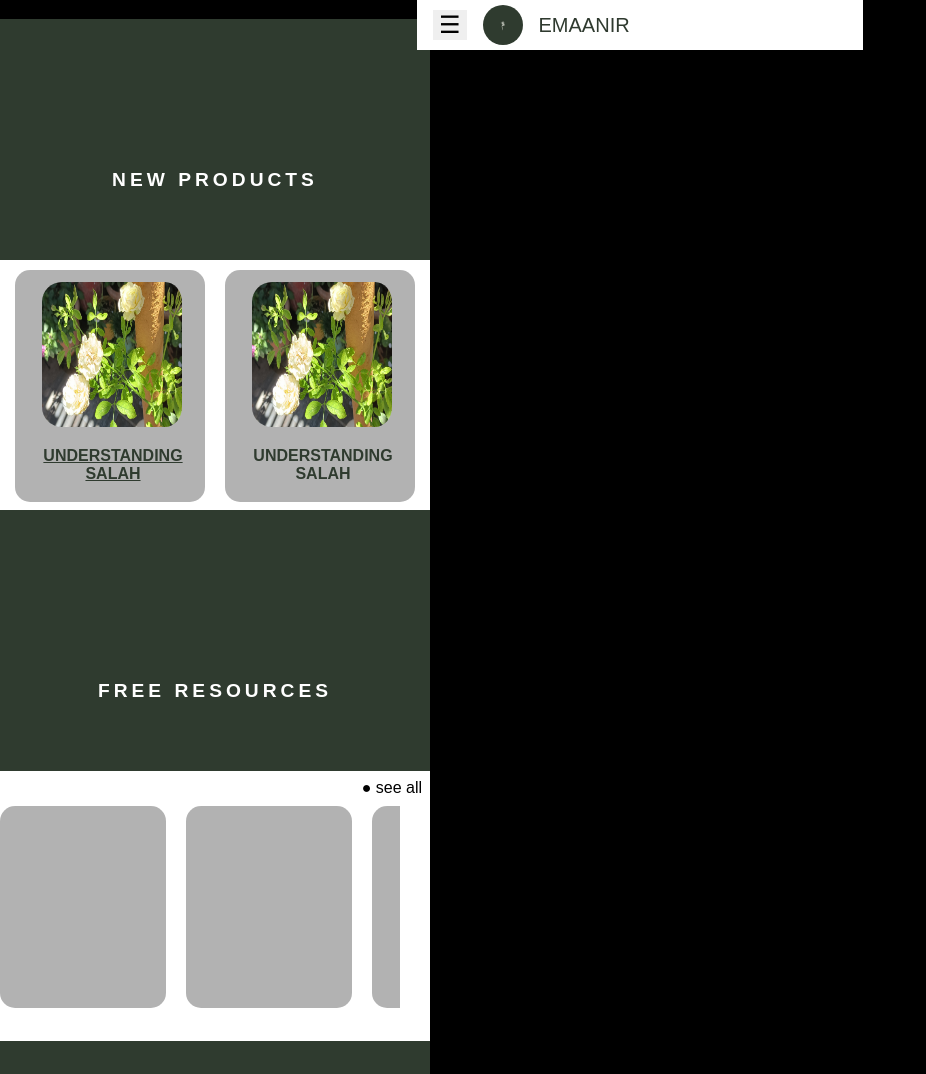
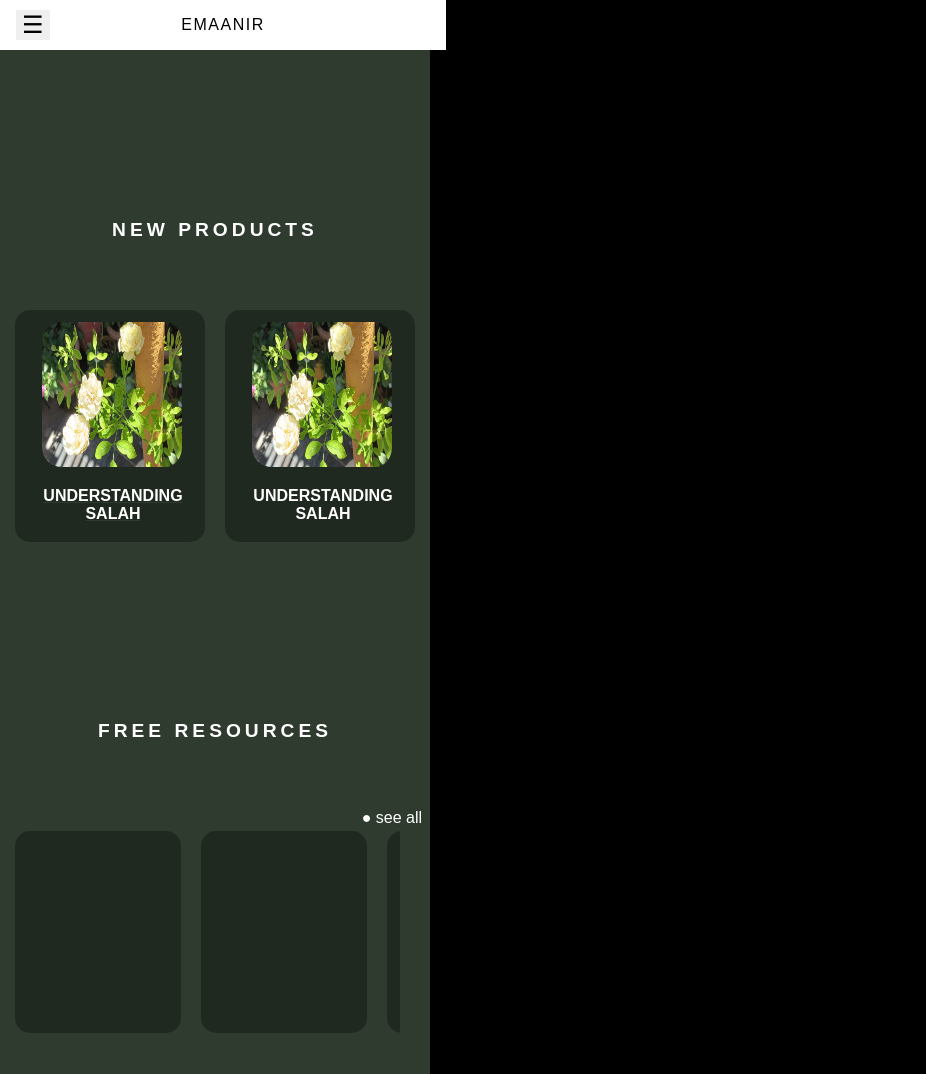
Before and after one commit to 4mh24cd024-pixel/payment-gateway-system, a plain HTML site: page index.html in a window 1280 px wide. Shown: the top 1074 px of the page, without its empty margins (0-926 px from the left). Drawn offline with Linux system fonts and the light colour scheme.

Commit message:
styled css

```diff
--- a/CSS/general.css
+++ b/CSS/general.css
@@ -5,14 +5,14 @@
 body{
     width: 100%;
     max-width:430px;
-    min-height: auto;
+    min-height: auto;  /*auto mate the height according to phone*/
     margin: 0;
     background-color: #2f3b2f;
     font-family: Arial, Helvetica, sans-serif;
 }
 
 .sub-h{
-    padding-bottom: 50px;
+    padding-bottom: 40px;
     color: white;
     font-size: larger;
     padding-top: 150px;
--- a/CSS/header.css
+++ b/CSS/header.css
@@ -9,10 +9,19 @@
     gap: 16px;
     padding-left: 16px;
     position: fixed;
+    position: relative;
     top: 0;
     left: 0;
     right: 0;
     z-index: 2000;
+}
+
+.brand{
+    position: absolute;
+    left: 50%;
+    transform: translateX(-50%);
+    margin: 0;
+    letter-spacing: 1.5px;
 }
 
 .menu {
--- a/CSS/products.css
+++ b/CSS/products.css
@@ -7,8 +7,6 @@
     gap : 20px;
     padding: 10px 15px;
     box-sizing: border-box;
-    background-color: white;
-
 }
 
 .items{
@@ -22,41 +20,39 @@
 }
 
 .rbox{
-    background-color: white;
+
     height: 270px;/*use outline to debug height was 20px so the letter was appearing over the cards*/
     width: 100%;
 }
 
 .swipe{
     color: black;
-    background-color: white;
-    padding: 0;
-    height: 20px;
+    padding-bottom: 20px;
+    height: 10px;
     width: 100%;
     display: flex;
     justify-content: flex-end;
 }
 
 .fres{
-    height: 250px;
+    height: 220px;
     width: 100%;
     max-width: 400px;
     display: flex;
     flex-direction: row;
     gap : 20px;
-    padding: 15px;
+    padding: 0 15px;
     box-sizing: border-box;
-    background-color: white;
     overflow-x: auto;
     scroll-snap-type: x mandatory;
+
 }
 
 .card{
-    height: 190px;
+    height:190px;
     flex: 0 0 160px;
-    scroll-snap-align: start;
-    min-width: 0;
+    scroll-snap-align: center;
     border-radius: 15px;
     background-color: rgba(0,0,0,0.3);
-    display: block;
+
 }
--- a/index.html
+++ b/index.html
@@ -13,8 +13,9 @@
     <div>
             <div class="header">
                 <button class="menu-btn">&#9776</button>
-                <img src="images/WhatsApp Image 2026-08-06 at 12.13.11 PM.jpeg" id="logo">
-                <p style="color: #2f3a2f; font-size: 20px;">EMAANIR</p>
+
+                    <p class="brand">EMAANIR</p>
+
             </div>
 
                <div class="menu">
@@ -27,11 +28,11 @@
         <div class="products">
             <a class="items" href="HTML/salah.html">
                 <img src="images/IMG_20250315_113833.jpg" style="height: 145px; width: 140px;border-radius: 20px; padding-right: 3px;">
-                <p style="color: #2f3b2f; padding-top: 0px; font-weight: bolder;">UNDERSTANDING SALAH</p>
+                <p style="color: white; padding-top: 0px; font-weight: bolder; text-decoration: none;">UNDERSTANDING SALAH</p>
             </a>
             <a class="items">
                 <img src="images/IMG_20250315_113833.jpg" style="height: 145px; width: 140px;border-radius: 20px; padding-right: 3px;">
-                <p style="color: #2f3b2f;  font-weight: bold;">UNDERSTANDING SALAH</p>
+                <p style="color: white; text-decoration: none;  font-weight: bold;">UNDERSTANDING SALAH</p>
             </a>
         </div>
         <div>
@@ -39,7 +40,7 @@
 
             <div class="rbox">
                 <div class="swipe">
-                    <a href="HTML/products.html" style="color: black; text-decoration: none; padding-right: 10px; padding: 8px;">● see all</a>
+                    <a href="HTML/products.html" style="color: white; text-decoration: none; padding-right: 10px; padding: 8px;">● see all</a>
                 </div>
 
                 <div class="fres">
```
